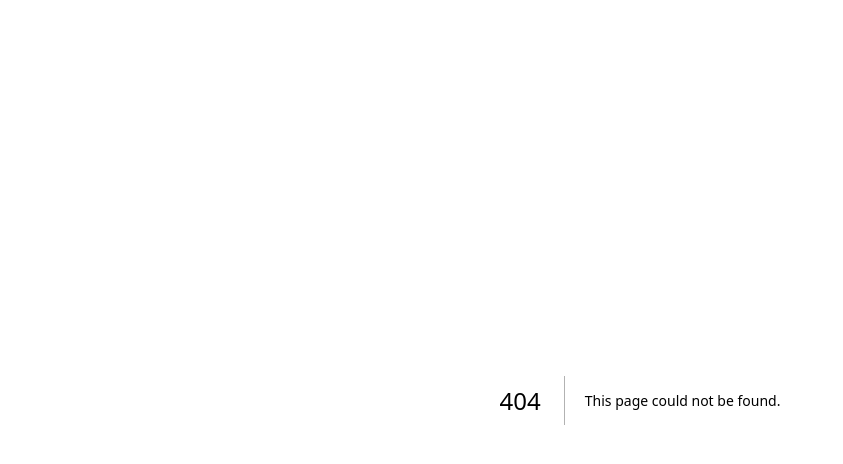
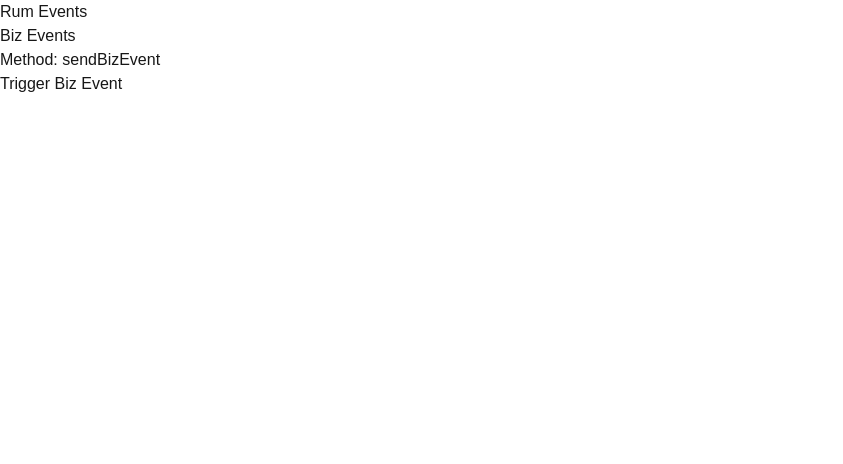
Before and after one commit to HeroEightBit/rum-land, a Next.js app: page /rum-events in a window 1280 px wide. Before the commit this address had no page. Shown: the top 464 px of the page, without its empty margins (0-843 px from the left). Built offline with nearby package versions, Linux system fonts and the light colour scheme.

Commit message:
feat: update Dynatrace API dependency and add RUM API and Events pages

```diff
--- a/app/page.tsx
+++ b/app/page.tsx
@@ -1,29 +1,6 @@
-import { ActionNameResult } from '@dynatrace/dtrum-api-types';
+import Link from "next/link";
 
 export default function Home() {
-
-  function triggerError() {
-    // Simulate an error
-    throw new Error("This is a simulated error for RUM testing.");
-  }
-
-  function handleCustomAction() {
-    // Simulate a custom action
-    if (window.dtrum) {
-        const result = window.dtrum.actionName("Custom Action");
-        switch(result) {
-          case ActionNameResult.SUCCESS:
-          // handle success...
-          break;
-          case ActionNameResult.ACTION_NOT_FOUND:
-          // handle action not found...
-          break;
-          //etc...
-        }
-    } else {
-        // handle missing dtrum api
-        console.warn("Dynatrace RUM API is not available.");
-    }
 
   return (
     <div className="flex flex-col flex-1 items-center justify-center bg-zinc-50 font-sans dark:bg-black">
@@ -32,18 +9,20 @@ export default function Home() {
         <p className="mt-3 text-2xl">A playground for Real User Monitoring</p>
         <div className="mt-6 flex w-full max-w-3xl items-center justify-between">
           <h2 className="text-2xl font-semibold">Most Common RUM Elements Captured</h2>
+          <ul>
+            <li><Link href="/rum-api" className="hover:bg-gray-800 p-2 rounded transition">API Example and Usage</Link></li>
+            <li><Link href="/rum-events" className="hover:bg-gray-800 p-2 rounded transition">RUM Events</Link></li>
+          </ul>
           <div className="flex items-center space-x-4">
             <h3>Actions</h3>
             <div>Loading Action (refresh the page)</div>
             <div>Click Action (Automatic Action)</div>
             <button>Automatic Action</button>
-            <div>Custom Action</div>
-            <button>Custom Action</button>
             <h3>Information Collecting</h3>
             <div>User Tagging</div>
             <form action="collectUserTags" method="get"></form>
             <div>Error</div>
-            <button onClick={triggerError}>Error</button>
+            <button>Error</button>
           </div>
         </div>
       </main>
--- /dev/null
+++ b/app/rum-api/page.tsx
@@ -0,0 +1,11 @@
+import React from 'react'
+
+const RumAPI = () => {
+
+
+  return (
+    <div>RumAPI</div>
+  )
+}
+
+export default RumAPI
--- /dev/null
+++ b/app/rum-events/page.tsx
@@ -0,0 +1,35 @@
+'use client';
+
+const RumEvents = () => {
+    function triggerBizEvent() {
+        // eslint-disable-next-line @typescript-eslint/no-explicit-any
+        const dynatrace = (window as any).dynatrace;
+
+        if (dynatrace?.sendBizEvent) {
+            dynatrace.sendBizEvent("type", {
+                prop: "value",
+                name: "biz event name",
+                timestamp: Date.now(),
+                url: "rumland.heroeightbit.com",
+                "page_id": "117",
+                "window.orientation": "diagonal"
+            });
+        }
+
+        // Simulate sending a business event
+        console.log("Business event sent: User clicked the 'Buy Now' button.");
+    }
+
+    return (
+        <div>
+            <h1>Rum Events</h1>
+            <div>
+                <h3>Biz Events</h3>
+                <p>Method: sendBizEvent</p>
+                <button onClick={triggerBizEvent}>Trigger Biz Event</button>
+            </div>
+        </div>
+    )
+}
+
+export default RumEvents
--- a/package.json
+++ b/package.json
@@ -9,7 +9,7 @@
     "lint": "eslint"
   },
   "dependencies": {
-    "@dynatrace/dtrum-api-types": "^1.337.6",
+    "@dynatrace/dtrum-api-types": "^1.337.7",
     "next": "16.2.4",
     "react": "19.2.4",
     "react-dom": "19.2.4"
```
Also changed, not shown: 1 other file (tests, documents, lock files or other folders).
